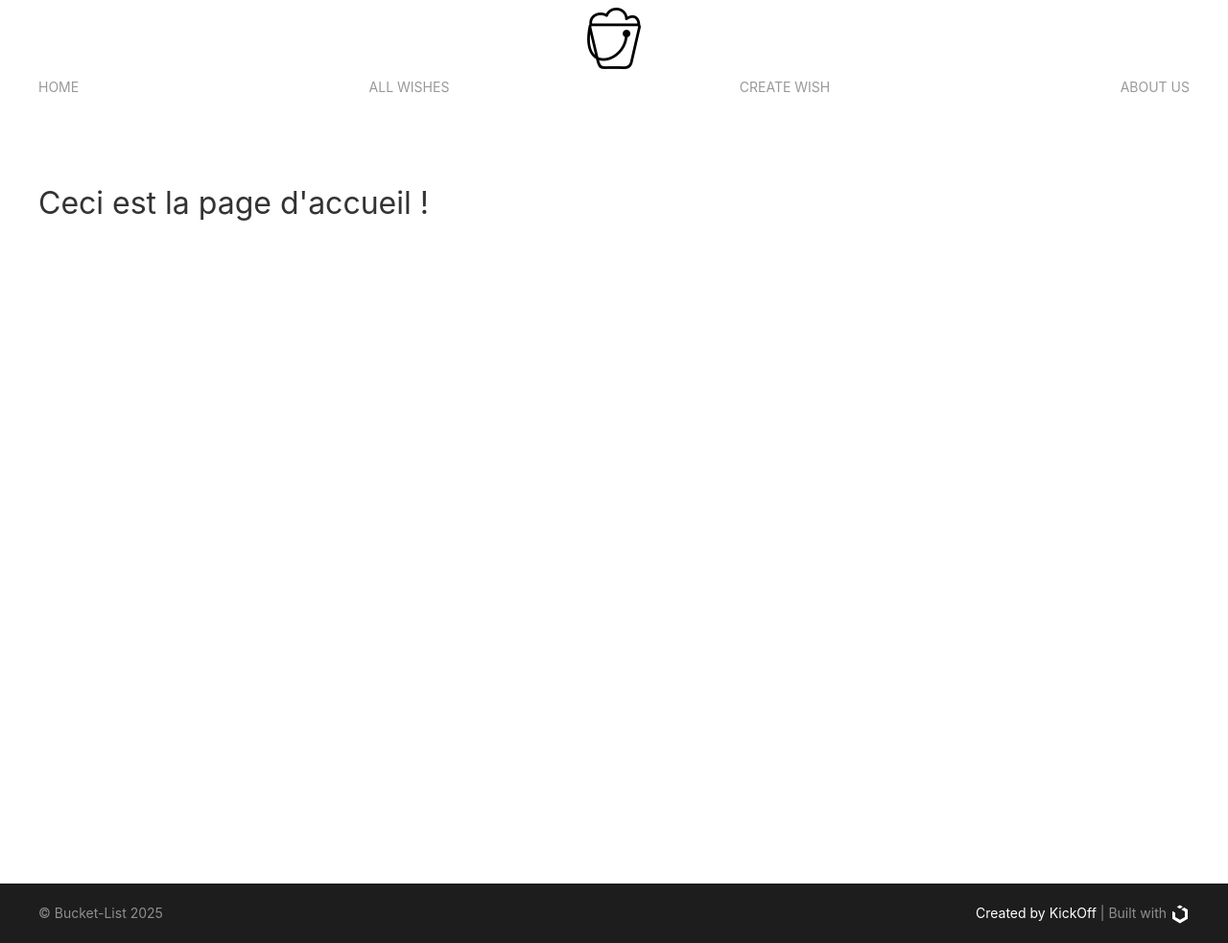
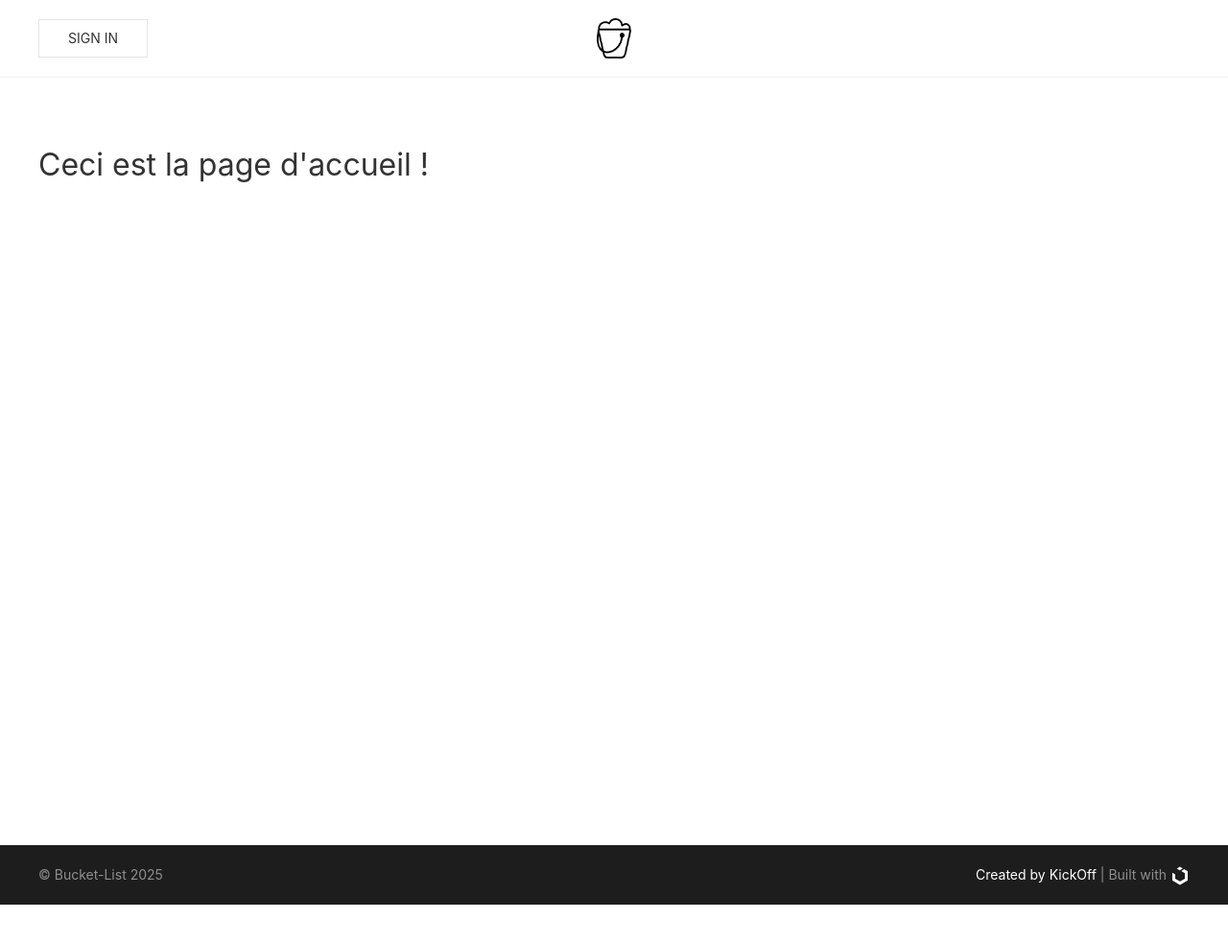
Before and after one commit to Chocolaterie/symfony-bucket-list, a Symfony app: template templates/main/home.html.twig in a window 1280 px wide. Shown: the whole page at 96% size. After the commit the page ends 943 px from the top, so only its background shows below. Run offline with Twig, Linux system fonts and the light colour scheme; the template is opened without the code that fills it, so the values that code supplies are empty; style sheets or scripts are compiled from the project's sources; some libraries are stand-ins or nearby versions.

Commit message:
Refactoring nav bar

```diff
--- a/assets/styles/app.css
+++ b/assets/styles/app.css
@@ -5,3 +5,7 @@
 .uk-card-hover:not(.uk-card-default):not(.uk-card-primary):not(.uk-card-secondary):hover.eni-card {
     background-color: #f3f3f3;
 }
+
+.eni-logo img{
+    width: 36px;
+}
--- a/templates/_navbar.html.twig
+++ b/templates/_navbar.html.twig
@@ -1,26 +1,57 @@
 <!--HEADER-->
-<header id="header" style="background-color: #fff;"
-        data-uk-sticky="show-on-up: true; animation: uk-animation-fade; media: @l">
+<header style="background-color: #fff; border-bottom: 1px solid #f2f2f2"
+        data-uk-sticky="show-on-up: true; animation: uk-animation-slide-top">
     <div class="uk-container">
         <nav id="navbar" data-uk-navbar="mode: click;">
-            <div class="uk-navbar-center nav-overlay">
-                <a class="uk-navbar-item uk-logo" href="{{ path('main_home') }}" title="Go back to homepage">
+            <div class="uk-navbar-left">
+                <ul class="uk-navbar-nav">
+                    {% if app.user %}
+                    <li>
+                        <a href="#" data-uk-icon="icon:user"></a>
+                        <div class="uk-navbar-dropdown uk-navbar-dropdown-bottom-left">
+                            <ul class="uk-nav uk-navbar-dropdown-nav">
+                                <li class="uk-nav-header uk-text-small uk-text-primary">YOUR ACCOUNT</li>
+                                <li>{{  app.user.email }}</li>
+                                <li> {{  app.user.username }}</li>
+                                <li class="uk-nav-divider"></li>
+                                <li><a href="{{ path('app_logout') }}"><span data-uk-icon="icon: sign-out"></span> Logout</a></li>
+
+                            </ul>
+                        </div>
+                    </li>
+                    {% else %}
+                        <a class="uk-button uk-button-default uk-width-1-1" href="{{ path('app_login') }}">Sign In</a>
+                    {% endif %}
+                </ul>
+
+            </div>
+            <div class="uk-navbar-center">
+                <a class="uk-navbar-item uk-logo eni-logo" href="{{ path('main_home') }}" title="Go back to homepage">
                     <img src="{{ asset('img/logo.png') }}">
                 </a>
+            </div>
+            <div class="uk-navbar-right">
+
+                <div class="uk-navbar-item">
+                    <a class="uk-navbar-toggle uk-hidden@m" data-uk-toggle data-uk-navbar-toggle-icon
+                       href="#offcanvas-nav"></a>
+                </div>
             </div>
         </nav>
     </div>
 </header>
+<!--/HEADER-->
 
-<!-- NAVIGATION -->
-<div class="uk-container">
-    <nav class="nav-scroll">
-        <ul class="uk-subnav uk-flex uk-flex-between uk-flex-nowrap">
+<!-- OFFCANVAS -->
+<div id="offcanvas-nav" data-uk-offcanvas="flip: true; overlay: true">
+    <div class="uk-offcanvas-bar uk-offcanvas-bar-animation uk-offcanvas-slide">
+        <button class="uk-offcanvas-close uk-close uk-icon" type="button" data-uk-close></button>
+        <ul class="uk-nav uk-nav-default">
             <li><a href="{{ path('main_home') }}">Home</a></li>
             <li><a href="{{ path('wish_list') }}">All wishes</a></li>
             <li><a href="{{ path('wish_create') }}">Create wish</a></li>
             <li><a href="{{ path('main_aboutus') }}">About Us</a></li>
         </ul>
-    </nav>
+    </div>
 </div>
-<!-- /NAVIGATION -->
+<!-- /OFFCANVAS -->
```
